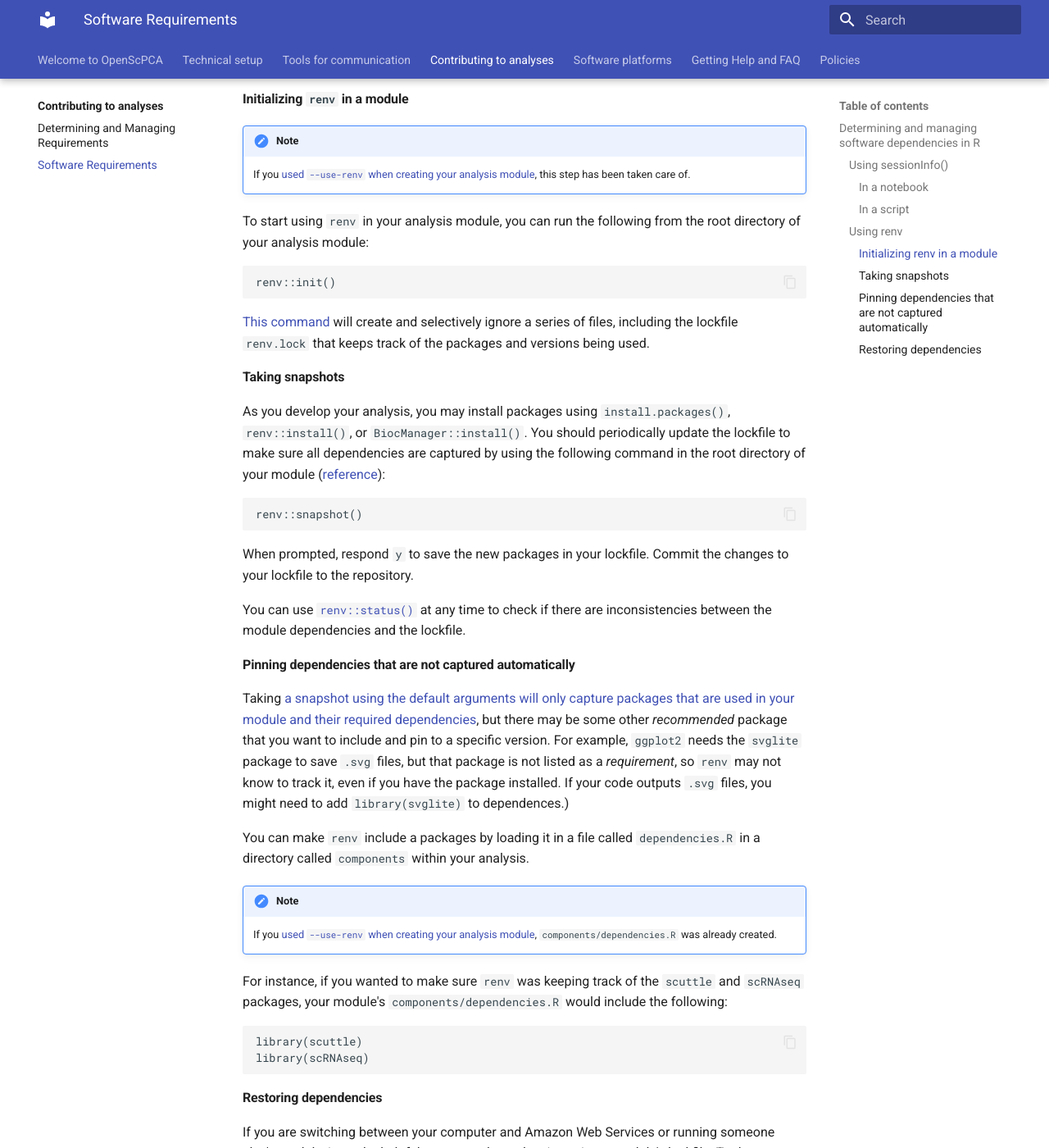
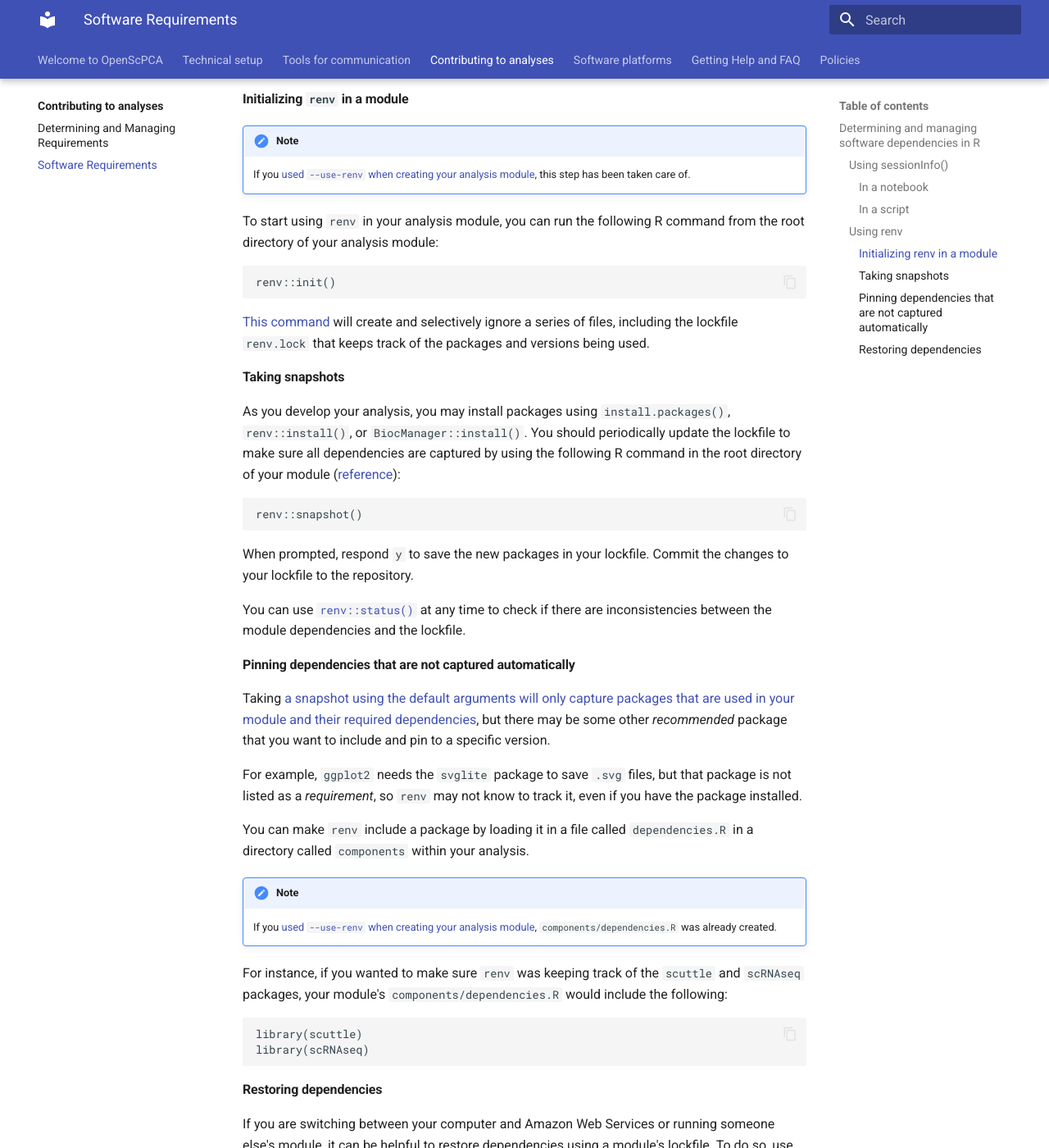
Before and after one commit to AlexsLemonade/OpenScPCA-analysis, an MkDocs documentation site: the page built from docs/contributing-to-analyses/determining-and-managing-requirements/software-requirements.md, in a window 1280 px wide and 1400 px high, scrolled down 885 px. Shown: the whole window at 82% size. Built offline with MkDocs 1.6.1 and Material for MkDocs 9.7.7, drawn with Linux system fonts in a browser that asks for light colours.

Commit message:
Specify R commands and reorganize motivating example for dependencies.R

````diff
--- a/docs/contributing-to-analyses/determining-and-managing-requirements/software-requirements.md
+++ b/docs/contributing-to-analyses/determining-and-managing-requirements/software-requirements.md
@@ -37,7 +37,7 @@ Here, we will limit our discussion to the most common commands we expect you to
 !!! note
     If you [used `--use-renv` when creating your analysis module](STUB LINK), this step has been taken care of.
 
-To start using `renv` in your analysis module, you can run the following from the root directory of your analysis module:
+To start using `renv` in your analysis module, you can run the following R command from the root directory of your analysis module:
 
 ```r
 renv::init()
@@ -48,7 +48,7 @@ renv::init()
 #### Taking snapshots
 
 As you develop your analysis, you may install packages using `install.packages()`, `renv::install()`, or `BiocManager::install()`.
-You should periodically update the lockfile to make sure all dependencies are captured by using the following command in the root directory of your module ([reference](https://rstudio.github.io/renv/reference/restore.html)):
+You should periodically update the lockfile to make sure all dependencies are captured by using the following R command in the root directory of your module ([reference](https://rstudio.github.io/renv/reference/restore.html)):
 
 ```r
 renv::snapshot()
@@ -62,10 +62,10 @@ You can use [`renv::status()`](https://rstudio.github.io/renv/reference/status.h
 #### Pinning dependencies that are not captured automatically
 
 Taking [a snapshot using the default arguments will only capture packages that are used in your module and their required dependencies](https://rstudio.github.io/renv/reference/snapshot.html), but there may be some other _recommended_ package that you want to include and pin to a specific version.
+
 For example, `ggplot2` needs the `svglite` package to save `.svg` files, but that package is not listed as a _requirement_, so `renv` may not know to track it, even if you have the package installed.
-If your code outputs `.svg` files, you might need to add `library(svglite)` to dependences.)
 
-You can make `renv` include a packages by loading it in a file called `dependencies.R` in a directory called `components` within your analysis.
+You can make `renv` include a package by loading it in a file called `dependencies.R` in a directory called `components` within your analysis.
 
 !!! note
     If you [used `--use-renv` when creating your analysis module](STUB LINK), `components/dependencies.R` was already created.
````
